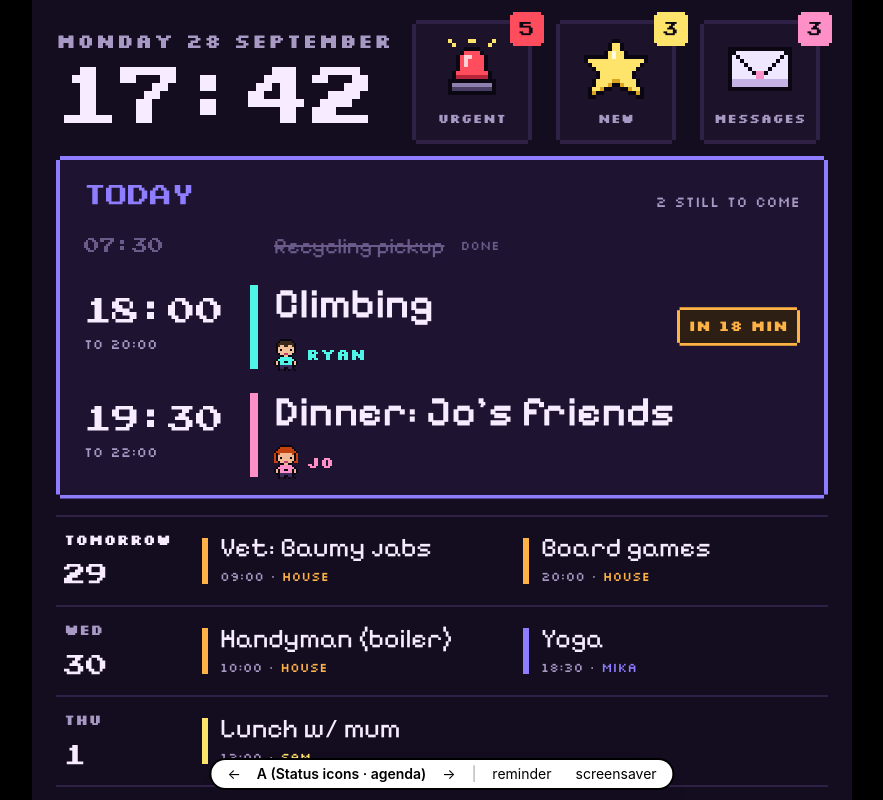
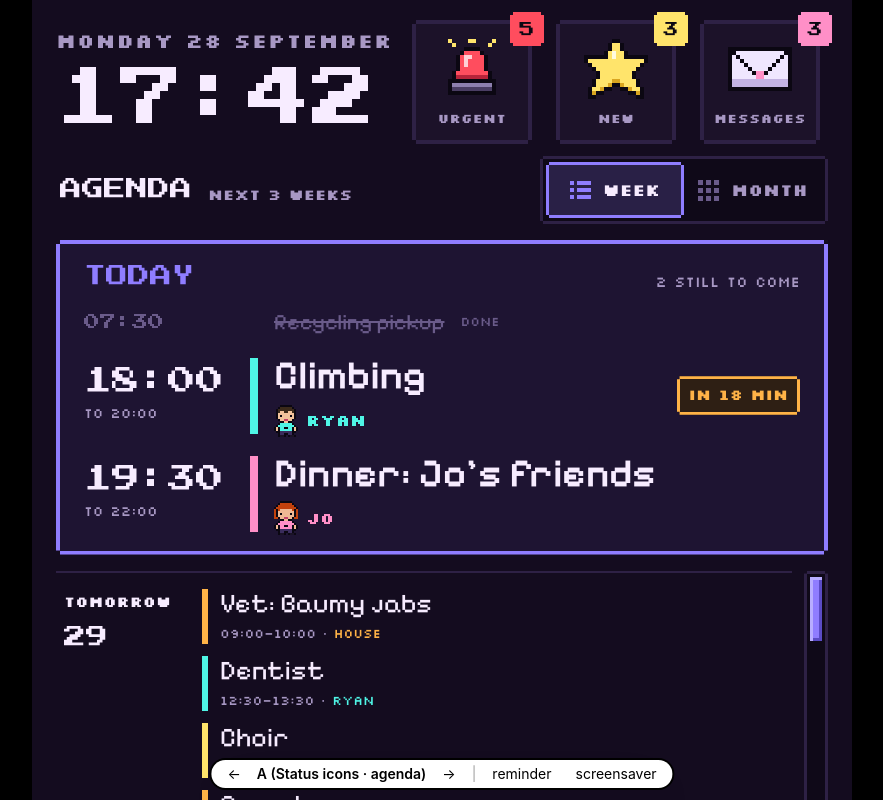
Before and after one commit to RyRy79261/baumy-olympics, a Next.js app in the folder apps/web/: page /prototype/dashboard in a window 1280 px wide. Shown: the top 800 px of the page, without its empty margins (198-1081 px from the left). Built offline with nearby package versions, Linux system fonts and the light colour scheme.

Commit message:
chore(ui): add week and month calendar views to variant a

```diff
--- a/apps/web/app/prototype/dashboard/baumy-cat.tsx
+++ b/apps/web/app/prototype/dashboard/baumy-cat.tsx
@@ -145,7 +145,7 @@ export function BaumyCat({ scale = 5 }: { scale?: number }) {
     mode === "listening" ? (tick % 2 ? TALK : BASE) : tick % 20 === 0 ? BLINK : BASE;
 
   return (
-    <div className="absolute bottom-[80px] right-[22px] z-30" data-voice-cat>
+    <div className="absolute bottom-[4px] right-[18px] z-30" data-voice-cat>
       {mode === "listening" && (
         <Bubble>
           <div className="flex items-center gap-4">
--- a/apps/web/app/prototype/dashboard/calm-kit.tsx
+++ b/apps/web/app/prototype/dashboard/calm-kit.tsx
@@ -154,7 +154,7 @@ function Footer() {
           );
         })}
       </nav>
-      <BaumyCat scale={5} />
+      <BaumyCat scale={4} />
     </>
   );
 }
--- a/apps/web/app/prototype/dashboard/variant-a-cal.tsx
+++ b/apps/web/app/prototype/dashboard/variant-a-cal.tsx
@@ -202,7 +202,7 @@ function WeekDivider({ monday }: { monday: string }) {
 }
 
 /** A native-scrolling list with the scrollbar hidden and a chunky pixel one drawn beside it. */
-function PixelScroll({ children, endLabel }: { children: ReactNode; endLabel: string }) {
+function PixelScroll({ children, endLabel, tone = K.bg }: { children: ReactNode; endLabel?: string; tone?: string }) {
   const ref = useRef<HTMLDivElement>(null);
   const track = useRef<HTMLDivElement>(null);
   const [m, setM] = useState({ top: 0, view: 0, full: 0, trackH: 0 });
@@ -244,24 +244,26 @@ function PixelScroll({ children, endLabel }: { children: ReactNode; endLabel: st
 
   // Stepped (dithered-looking) fade in the page colour.
   const fade: CSSProperties = {
-    background: `linear-gradient(to bottom, transparent 0 20%, ${K.bg}55 20% 40%, ${K.bg}99 40% 60%, ${K.bg}dd 60% 80%, ${K.bg} 80%)`,
+    background: `linear-gradient(to bottom, transparent 0 20%, ${tone}55 20% 40%, ${tone}99 40% 60%, ${tone}dd 60% 80%, ${tone} 80%)`,
   };
 
   return (
     <div className="flex min-h-0 flex-1 gap-3">
       <div className="relative min-h-0 flex-1">
         <div ref={ref} data-agenda onScroll={measure} className="a2-noscroll h-full overflow-y-auto">
-          <div className="pb-[88px]">
+          <div className={endLabel ? "pb-[88px]" : "pb-[72px]"}>
             {children}
-            <div className={`${F.silk} py-6 text-center text-[14px] uppercase`} style={{ color: K.dim }}>
-              ── {endLabel} ──
-            </div>
+            {endLabel && (
+              <div className={`${F.silk} py-6 text-center text-[14px] uppercase`} style={{ color: K.dim }}>
+                ── {endLabel} ──
+              </div>
+            )}
           </div>
         </div>
         {!atTop && (
           <div
             className="pointer-events-none absolute left-0 right-0 top-0 h-[28px]"
-            style={{ background: `linear-gradient(to top, transparent 0 33%, ${K.bg}88 33% 66%, ${K.bg} 66%)` }}
+            style={{ background: `linear-gradient(to top, transparent 0 33%, ${tone}88 33% 66%, ${tone} 66%)` }}
           />
         )}
         {!atEnd && (
@@ -340,8 +342,8 @@ function Chip({ e, dim }: { e: CalEvent; dim: boolean }) {
   const c = whoColor(e.who);
   return (
     <div
-      className={`${F.pix} flex h-[26px] items-center gap-[6px] overflow-hidden pr-1 text-[16px] leading-none`}
-      style={{ background: `${c}24`, opacity: dim ? 0.5 : 1 }}
+      className={`${F.pix} flex h-[27px] shrink-0 items-center gap-[6px] overflow-hidden pr-1 text-[17px] leading-none`}
+      style={{ background: `${c}2e`, color: K.text, opacity: dim ? 0.45 : 1 }}
     >
       <span className="block h-full w-[5px] shrink-0" style={{ background: c }} />
       <span className="truncate">{e.title}</span>
@@ -358,18 +360,18 @@ function DaySheet({ iso, top, onClose }: { iso: string; top: boolean; onClose: (
       {!top && <div className="flex-1" />}
       <section
         data-sheet={iso}
-        className="cm-in flex max-h-[62%] min-h-[300px] flex-col"
+        className="cm-in flex h-[72%] flex-col"
         style={framed(K.violet, "#1e1432", 4)}
         onClick={(e) => e.stopPropagation()}
       >
         <header className="flex items-center gap-4 px-7 pb-3 pt-6">
           <div className="flex-1">
             <div className={`${F.press} text-[22px]`} style={{ color: isToday ? K.violet : K.text }}>
-              {isToday ? "TODAY" : `${WD_LONG[dow(iso)]!.toUpperCase()} ${dom(iso)}`}
+              {isToday ? "TODAY" : `${WD_LONG[dow(iso)]} ${dom(iso)} ${monName(iso)}`.toUpperCase()}
             </div>
             <div className={`${F.silk} mt-2 text-[14px] uppercase`} style={{ color: K.muted }}>
-              {isToday ? `${WD_LONG[dow(iso)]} ${dom(iso)} ${monName(iso)}` : monName(iso)} ·{" "}
-              {evs.length === 0 ? "nothing planned" : `${evs.length} ${evs.length === 1 ? "thing" : "things"}${past ? " · past" : ""}`}
+              {isToday ? `${WD_LONG[dow(iso)]} ${dom(iso)} ${monName(iso)} · ` : ""}
+              {evs.length === 0 ? "nothing planned" : `${evs.length} ${evs.length === 1 ? "thing" : "things"} planned${past ? " · past" : ""}`}
             </div>
           </div>
           <button
@@ -383,7 +385,8 @@ function DaySheet({ iso, top, onClose }: { iso: string; top: boolean; onClose: (
             ×
           </button>
         </header>
-        <div className="a2-noscroll min-h-0 flex-1 overflow-y-auto px-7 pb-6">
+        <div className="flex min-h-0 flex-1 flex-col pb-5 pl-7 pr-4">
+          <PixelScroll tone="#1e1432">
           {evs.length === 0 ? (
             <div className={`${F.pix} py-10 text-center text-[28px]`} style={{ color: K.muted }}>
               A free day. Baumy suggests a nap.
@@ -415,6 +418,7 @@ function DaySheet({ iso, top, onClose }: { iso: string; top: boolean; onClose: (
               );
             })
           )}
+          </PixelScroll>
         </div>
       </section>
       {top && <div className="flex-1" />}
@@ -457,11 +461,11 @@ function Month({ ym, picked, onPick }: { ym: string; picked: string | null; onPi
               data-date={iso}
               onClick={() => onPick(iso)}
               className="flex min-h-0 flex-col gap-[4px] overflow-hidden p-[7px] text-left"
-              style={{ ...frame, opacity: inMonth ? 1 : 0.4 }}
+              style={{ ...frame, opacity: inMonth || isToday ? 1 : 0.55 }}
             >
-              <div className="flex h-[24px] items-center justify-between">
+              <div className="flex h-[26px] shrink-0 items-center justify-between">
                 <span
-                  className={`${F.press} px-[4px] text-[15px] leading-[22px]`}
+                  className={`${F.press} px-[4px] text-[17px] leading-[24px]`}
                   style={
                     isToday
                       ? { background: K.violet, color: K.ink }
@@ -480,8 +484,8 @@ function Month({ ym, picked, onPick }: { ym: string; picked: string | null; onPi
                 <Chip key={e.start + e.title} e={e} dim={past} />
               ))}
               {extra > 0 && (
-                <div className={`${F.press} pl-[2px] text-[13px] leading-[20px]`} style={{ color: K.muted }}>
-                  +{extra} more
+                <div className={`${F.press} pl-[2px] text-[14px] leading-[22px]`} style={{ color: past ? K.dim : K.muted }}>
+                  +{extra}
                 </div>
               )}
             </button>
--- a/apps/web/app/prototype/dashboard/variant-a.tsx
+++ b/apps/web/app/prototype/dashboard/variant-a.tsx
@@ -1,17 +1,15 @@
 "use client";
 
 // PROTOTYPE (issue #7), throwaway. Variant A: notification icons by STATUS
-// (Urgent, New, Messages) over a full-width week agenda: today big, then
-// the next six days as rows.
+// (Urgent, New, Messages) over a Week | Month calendar (variant-a-cal.tsx).
 
 import { useState } from "react";
-import { BOUNTIES, isUrgent, WEEK } from "./data";
+import { BOUNTIES, eventsOn, isUrgent, TODAY_ISO } from "./data";
+import { CalendarArea } from "./variant-a-cal";
 import { ENVELOPE, SIREN, STAR } from "./calm-icons";
 import {
   BountyRows,
   CalmShell,
-  DATES,
-  DAYS,
   F,
   framed,
   HM,
@@ -106,12 +104,12 @@ function Who({ who, scale = 2 }: { who: string; scale?: number }) {
 
 function Today({ now }: { now: Date }) {
   const m = nowMin(now);
-  const today = WEEK.filter((e) => e.day === 0);
+  const today = eventsOn(TODAY_ISO);
   const past = today.filter((e) => toMin(e.end) <= m);
   const coming = today.filter((e) => toMin(e.end) > m);
   const next = coming[0];
   return (
-    <section className="flex flex-col px-7 pb-5 pt-6" style={framed(K.violet, "#1e1432", 4)}>
+    <section className="flex shrink-0 flex-col px-7 pb-5 pt-5" style={framed(K.violet, "#1e1432", 4)}>
       <div className="flex items-baseline justify-between">
         <span className={`${F.press} text-[22px]`} style={{ color: K.violet }}>
           TODAY
@@ -121,7 +119,7 @@ function Today({ now }: { now: Date }) {
         </span>
       </div>
       {past.map((e) => (
-        <div key={e.title} className={`${F.pix} mt-4 flex items-center gap-4 text-[22px]`} style={{ color: K.dim }}>
+        <div key={e.title} className={`${F.pix} mt-3 flex items-center gap-4 text-[22px]`} style={{ color: K.dim }}>
           <span className={`${F.press} w-[150px] text-[16px]`}>{e.start}</span>
           <span className="ml-6 line-through">{e.title}</span>
           <span className={`${F.silk} text-[13px] uppercase`}>done</span>
@@ -131,17 +129,17 @@ function Today({ now }: { now: Date }) {
         const c = whoColor(e.who);
         const mins = toMin(e.start) - m;
         return (
-          <div key={e.title} className="mt-5 flex items-center gap-4">
+          <div key={e.title} className="mt-4 flex items-center gap-4">
             <div className="w-[150px] shrink-0">
               <div className={`${F.press} text-[28px] leading-none`}>{e.start}</div>
               <div className={`${F.silk} mt-2 text-[14px] uppercase`} style={{ color: K.muted }}>
                 to {e.end}
               </div>
             </div>
-            <span className="block h-[84px] w-[8px] shrink-0" style={{ background: c }} />
+            <span className="block h-[76px] w-[8px] shrink-0" style={{ background: c }} />
             <div className="min-w-0 flex-1">
-              <div className={`${F.pix} truncate text-[42px] font-semibold leading-none`}>{e.title}</div>
-              <div className="mt-3">
+              <div className={`${F.pix} truncate text-[40px] font-semibold leading-none`}>{e.title}</div>
+              <div className="mt-2">
                 <Who who={e.who} />
               </div>
             </div>
@@ -157,51 +155,11 @@ function Today({ now }: { now: Date }) {
   );
 }
 
-function Days() {
-  return (
-    <section className="flex flex-1 flex-col">
-      {[1, 2, 3, 4, 5, 6].map((d) => {
-        const evs = WEEK.filter((e) => e.day === d);
-        return (
-          <div key={d} className="flex flex-1 items-center gap-5 px-2" style={{ borderTop: `2px solid ${K.line}` }}>
-            <div className="w-[118px] shrink-0">
-              <div className={`${F.silk} text-[15px] font-bold uppercase`} style={{ color: d === 1 ? K.text : K.muted }}>
-                {d === 1 ? "Tomorrow" : DAYS[d]}
-              </div>
-              <div className={`${F.press} mt-2 text-[22px]`} style={{ color: d >= 5 ? K.muted : K.text }}>
-                {DATES[d]}
-              </div>
-            </div>
-            <div className="flex min-w-0 flex-1 gap-6">
-              {evs.map((e) => (
-                <div key={e.title} className="flex min-w-0 flex-1 items-center gap-3">
-                  <span className="block h-[46px] w-[6px] shrink-0" style={{ background: whoColor(e.who) }} />
-                  <div className="min-w-0">
-                    <div className={`${F.pix} truncate text-[27px] leading-none`}>{e.title}</div>
-                    <div className={`${F.silk} mt-[6px] text-[13px] uppercase`} style={{ color: K.muted }}>
-                      {e.start} · <span style={{ color: whoColor(e.who) }}>{whoName(e.who)}</span>
-                    </div>
-                  </div>
-                </div>
-              ))}
-            </div>
-          </div>
-        );
-      })}
-    </section>
-  );
-}
-
 export function VariantA() {
   return (
     <CalmShell
       icons={ICONS}
-      calendar={(now) => (
-        <div className="flex h-full flex-col gap-4">
-          <Today now={now} />
-          <Days />
-        </div>
-      )}
+      calendar={(now) => <CalendarArea today={<Today now={now} />} />}
     />
   );
 }
```
